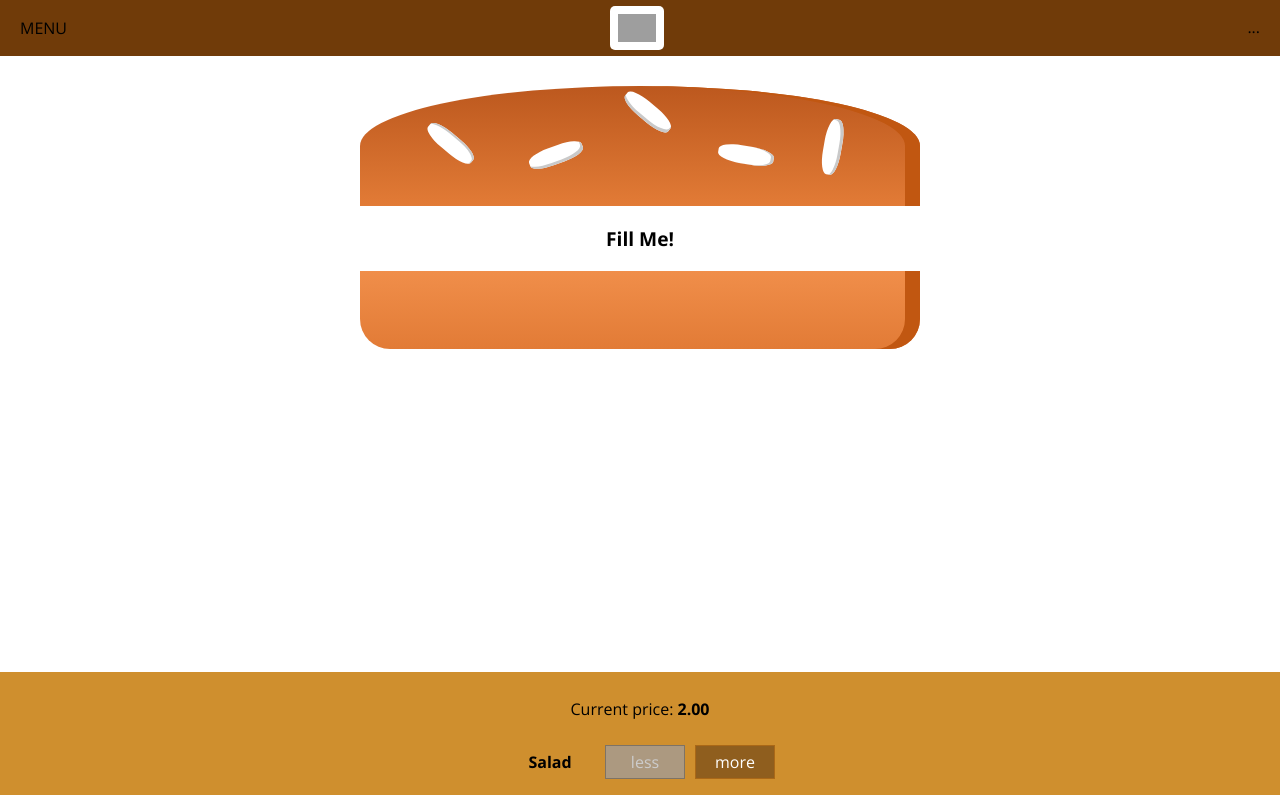
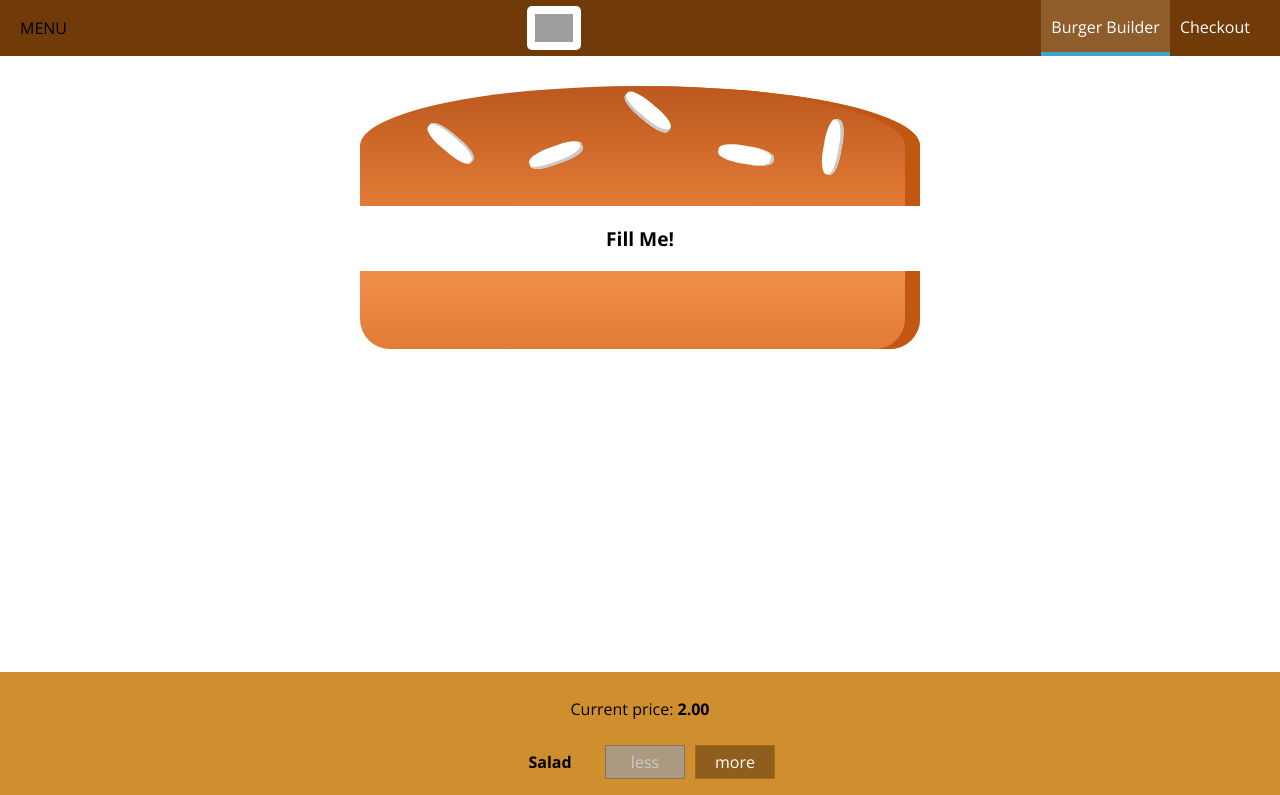
Before and after one commit to nkoster/meburger, a React app: page / in a window 1280 px wide. Shown: the top 795 px of the page. Built offline with nearby package versions, Linux system fonts and the light colour scheme; grey boxes are pictures that could not be loaded; the HTML template or start-up script is replaced by a standard one; a web font is replaced by a local one.

Commit message:
Use NavigationItems component

```diff
--- a/src/components/Navigation/Toolbar/Toolbar.js
+++ b/src/components/Navigation/Toolbar/Toolbar.js
@@ -1,13 +1,14 @@
 import React from 'react'
 import classes from './Toolbar.module.css'
 import Logo from '../../Logo/Logo'
+import NavigationItems from '../NavigationItems/NavigationItems'
 
 const Toolbar = props => (
     <header className={classes.Toolbar}>
         <div>MENU</div>
         <Logo />
         <nav>
-            <ul>...</ul>
+            <NavigationItems />
         </nav>
     </header>
 )
```
